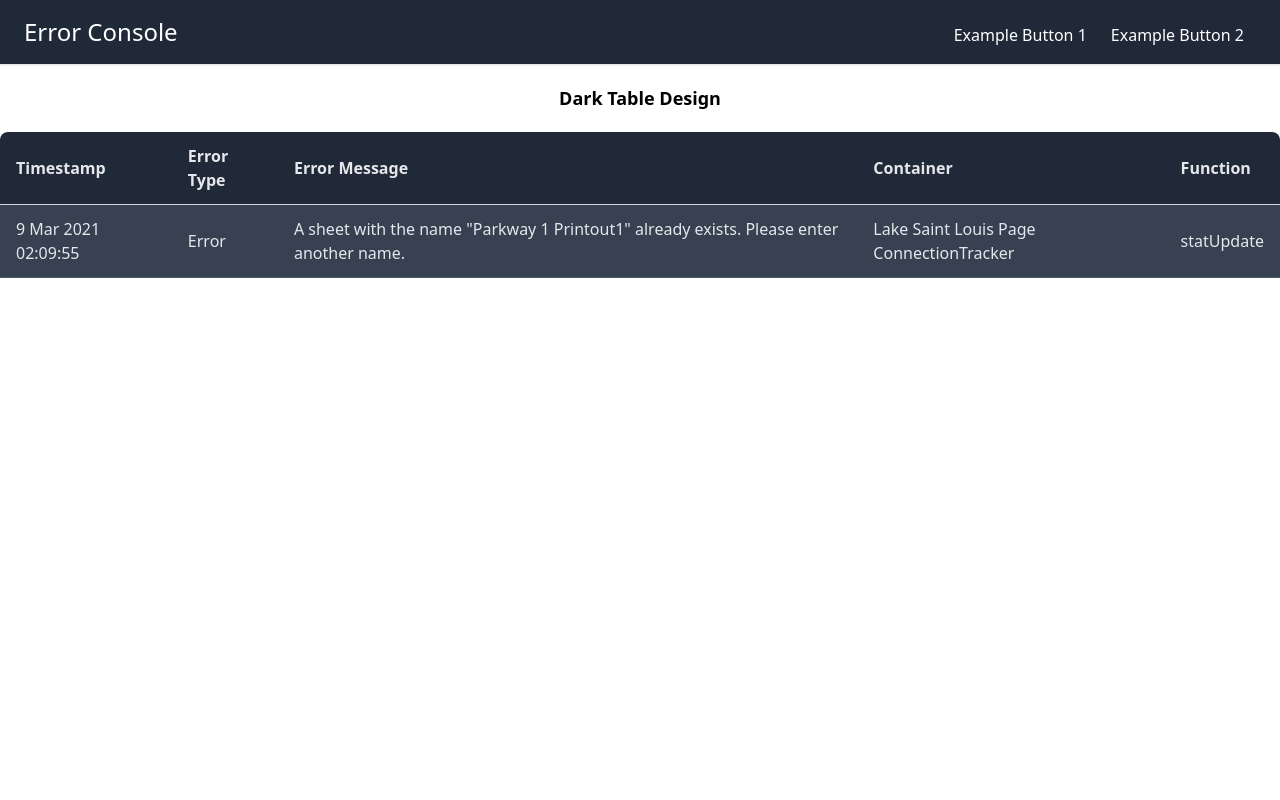
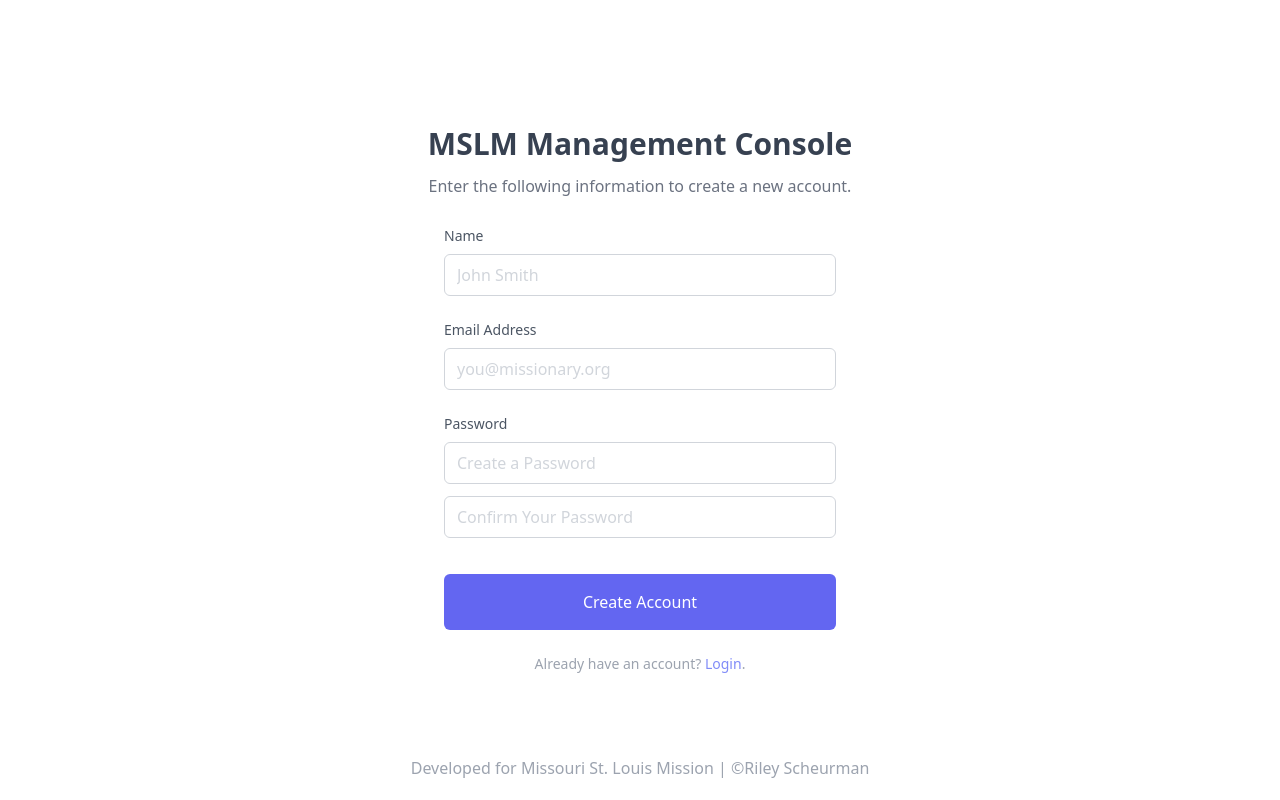
Before and after one commit to rscheurman/error-management-web, an Angular app: page / in a window 1280 px wide. Built offline with nearby package versions, Linux system fonts and the light colour scheme; what @tailwindcss/typography would draw is missing.

Commit message:
- reorganized sign-up content file organization - Created new user sign up ui

```diff
--- a/src/app/app.component.html
+++ b/src/app/app.component.html
@@ -1,2 +1,3 @@
 <!-- <app-login></app-login> -->
-<app-error-dashboard></app-error-dashboard>
+<!-- <app-error-dashboard></app-error-dashboard> -->
+<app-sign-up></app-sign-up>
--- a/src/app/app.module.ts
+++ b/src/app/app.module.ts
@@ -5,7 +5,7 @@ import { AppRoutingModule } from './app-routing.module';
 import { AppComponent } from './app.component';
 import { LoginComponent } from './pages/login/login.component';
 import { ErrorDashboardComponent } from './pages/error-dashboard/error-dashboard.component';
-import { SignUpComponent } from './sign-up/sign-up.component';
+import { SignUpComponent } from './pages/sign-up/sign-up.component';
 
 @NgModule({
   declarations: [
--- a/src/app/pages/login/login.component.html
+++ b/src/app/pages/login/login.component.html
@@ -9,7 +9,7 @@
               <form action="">
                   <div class="mb-6">
                       <label for="email" class="block mb-2 text-sm text-gray-600 dark:text-gray-400">Email Address</label>
-                      <input type="email" name="email" id="email" placeholder="you@company.com" class="w-full px-3 py-2 placeholder-gray-300 border border-gray-300 rounded-md focus:outline-none focus:ring focus:ring-indigo-100 focus:border-indigo-300 dark:bg-gray-700 dark:text-white dark:placeholder-gray-500 dark:border-gray-600 dark:focus:ring-gray-900 dark:focus:border-gray-500" />
+                      <input type="email" name="email" id="email" placeholder="you@missionary.org" class="w-full px-3 py-2 placeholder-gray-300 border border-gray-300 rounded-md focus:outline-none focus:ring focus:ring-indigo-100 focus:border-indigo-300 dark:bg-gray-700 dark:text-white dark:placeholder-gray-500 dark:border-gray-600 dark:focus:ring-gray-900 dark:focus:border-gray-500" />
                   </div>
                   <div class="mb-6">
                       <div class="flex justify-between mb-2">
--- /dev/null
+++ b/src/app/pages/sign-up/sign-up.component.html
@@ -0,0 +1,39 @@
+<div class="flex items-center min-h-screen bg-white dark:bg-gray-900">
+  <div class="container mx-auto">
+      <div class="max-w-md mx-auto my-10">
+          <div class="text-center">
+              <h1 class="my-3 text-3xl font-semibold text-gray-700 dark:text-gray-200">MSLM Management Console</h1>
+              <p class="text-gray-500 dark:text-gray-400">Enter the following information to create a new account.</p>
+          </div>
+          <div class="m-7">
+              <form action="">
+                <div class="mb-6">
+                  <label for="name" class="block mb-2 text-sm text-gray-600 dark:text-gray-400">Name</label>
+                  <input type="text" name="name" id="name" placeholder="John Smith" class="w-full px-3 py-2 placeholder-gray-300 border border-gray-300 rounded-md focus:outline-none focus:ring focus:ring-indigo-100 focus:border-indigo-300 dark:bg-gray-700 dark:text-white dark:placeholder-gray-500 dark:border-gray-600 dark:focus:ring-gray-900 dark:focus:border-gray-500" />
+              </div>
+                  <div class="mb-6">
+                      <label for="email" class="block mb-2 text-sm text-gray-600 dark:text-gray-400">Email Address</label>
+                      <input type="email" name="email" id="email" placeholder="you@missionary.org" class="w-full px-3 py-2 placeholder-gray-300 border border-gray-300 rounded-md focus:outline-none focus:ring focus:ring-indigo-100 focus:border-indigo-300 dark:bg-gray-700 dark:text-white dark:placeholder-gray-500 dark:border-gray-600 dark:focus:ring-gray-900 dark:focus:border-gray-500" />
+                  </div>
+                  <div class="mb-6">
+                      <div class="flex justify-between mb-2">
+                          <label for="password" class="text-sm text-gray-600 dark:text-gray-400">Password</label>
+                      </div>
+                      <input type="password" name="password" id="password" placeholder="Create a Password" class="w-full px-3 py-2 placeholder-gray-300 border border-gray-300 rounded-md focus:outline-none focus:ring focus:ring-indigo-100 focus:border-indigo-300 dark:bg-gray-700 dark:text-white dark:placeholder-gray-500 dark:border-gray-600 dark:focus:ring-gray-900 dark:focus:border-gray-500" />
+                      <input type="password" name="password" id="confirm_password" placeholder="Confirm Your Password" class="w-full my-3 px-3 py-2 placeholder-gray-300 border border-gray-300 rounded-md focus:outline-none focus:ring focus:ring-indigo-100 focus:border-indigo-300 dark:bg-gray-700 dark:text-white dark:placeholder-gray-500 dark:border-gray-600 dark:focus:ring-gray-900 dark:focus:border-gray-500" />
+                  </div>
+                  <div class="mb-6">
+                      <button type="button" class="w-full px-3 py-4 text-white bg-indigo-500 rounded-md focus:bg-indigo-600 focus:outline-none">Create Account</button>
+                  </div>
+                  <p class="text-sm text-center text-gray-400">Already have an account? <a href="#!" class="text-indigo-400 focus:outline-none focus:underline focus:text-indigo-500 dark:focus:border-indigo-800">Login</a>.</p>
+              </form>
+          </div>
+      </div>
+  </div>
+</div>
+
+
+<!-- Footer Mentions -->
+<div class="fixed bottom-5 w-full text-center text-gray-400">
+Developed for Missouri St. Louis Mission | ©Riley Scheurman
+</div>
--- a/src/app/sign-up/sign-up.component.html
+++ /dev/null
@@ -1 +0,0 @@
-<p>sign-up works!</p>
```
Also changed, not shown: src/app/pages/sign-up/sign-up.component.css (added), src/app/pages/sign-up/sign-up.component.ts (renamed from src/app/sign-up/sign-up.component.ts), 1 other file (tests, documents, lock files or other folders).
